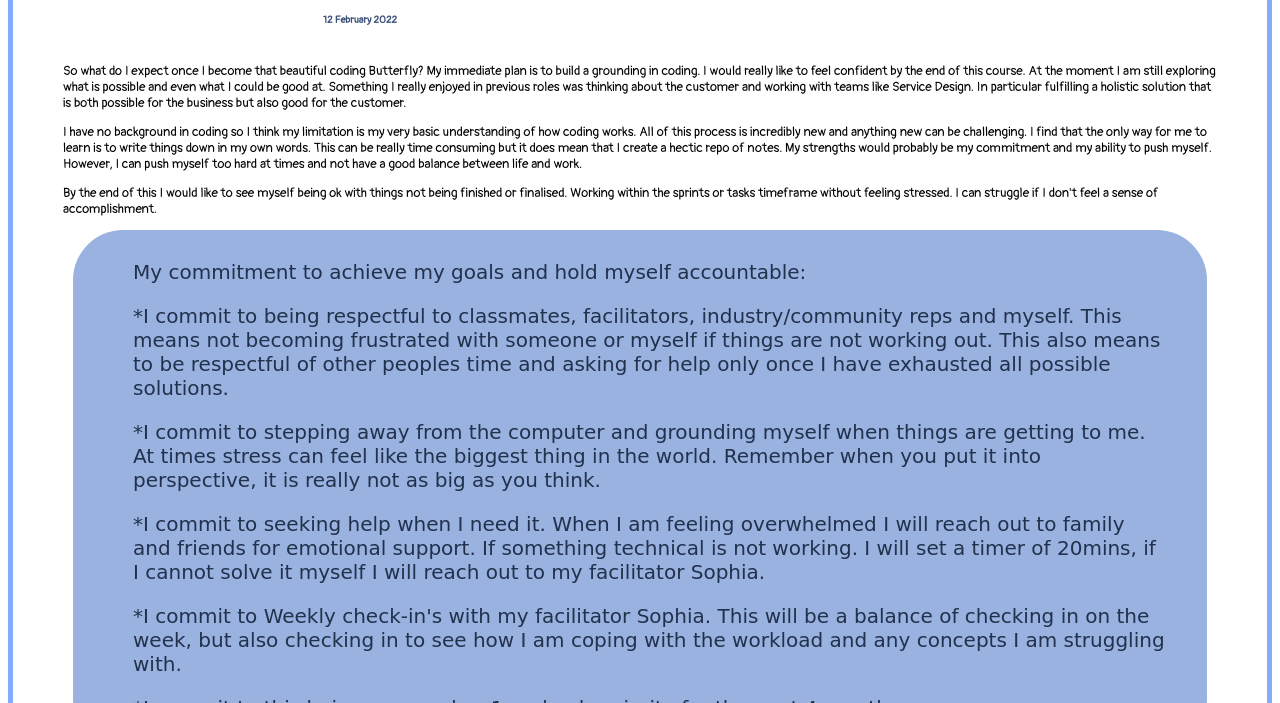
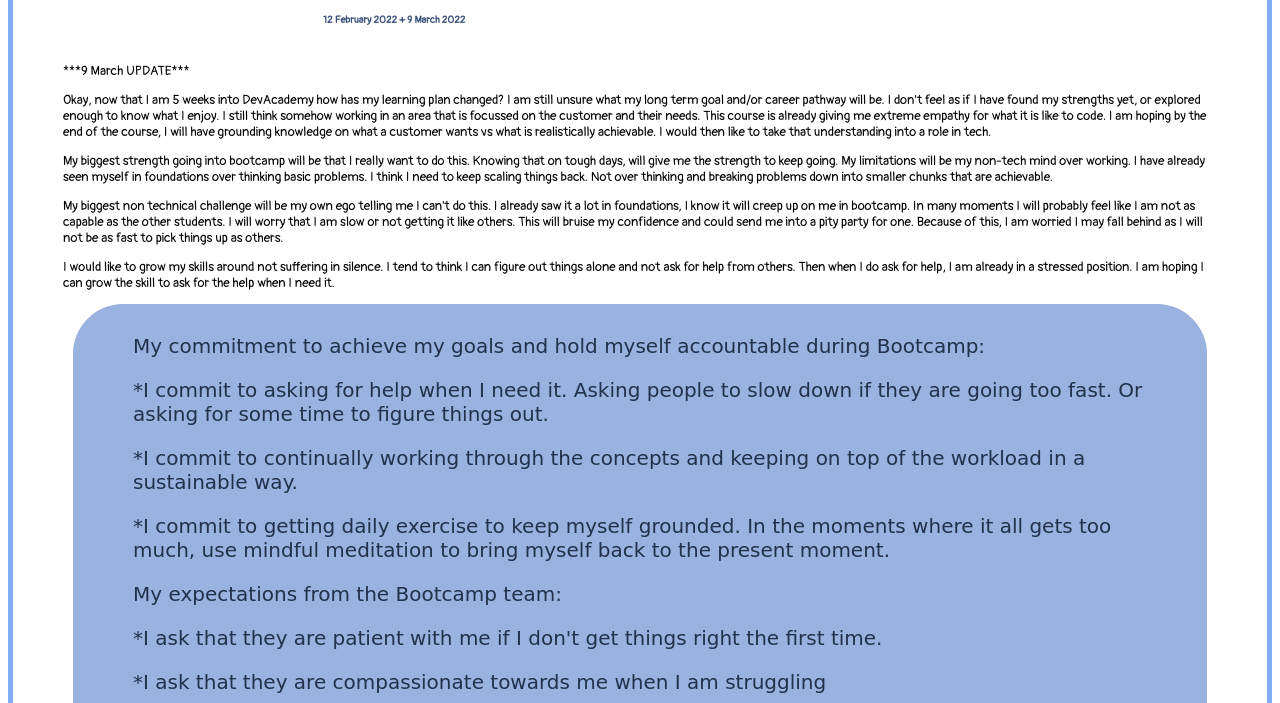
Before and after one commit to saffron-bush/saffron-bush.github.io, a plain HTML site: page blog/learning-plan.html in a window 1280 px wide. Shown: the part 249-952 px from the top of the page. Drawn offline with nearby package versions, Linux system fonts and the light colour scheme; a web font is replaced by a local one.

Commit message:
updated bootcamp learning plan

```diff
--- a/blog/learning-plan.html
+++ b/blog/learning-plan.html
@@ -25,55 +25,128 @@
         <div>
 
         <h2>My Commitment of how I will evolve from a Caterpillar to become a Coding Butterfly </h2>
-          <h3 style="text-align: left">12 February 2022</h3>
+          <h3 style="text-align: left">12 February 2022 + 9 March 2022</h3>
       </div>
+      <p>
+        ***9 March UPDATE***
+      </p>
+      <p>
+        Okay, now that I am 5 weeks into DevAcademy how has my learning plan changed?
 
-      <P> So what do I expect once I become that beautiful coding Butterfly? My immediate plan is to build a grounding in coding.
+        I am still unsure what my long term goal and/or career pathway will be. I don't feel as if I have found my strengths yet, or explored enough to know what I enjoy. I still think somehow working in an area that is focussed on the customer and their needs. This course is already giving me extreme empathy for what it is like to code. I am hoping by the end of the course, I will have grounding knowledge on what a customer wants vs what is realistically achievable. I would then like to take that understanding into a role in tech.
+      </p>
+      <p>
+        My biggest strength going into bootcamp will be that I really want to do this. Knowing that on tough days, will give me the strength to keep going. My limitations will be my non-tech mind over working. I have already seen myself in foundations over thinking basic problems. I think I need to keep scaling things back. Not over thinking and breaking problems down into smaller chunks that are achievable.
+      </p>
+      <p>
+        My biggest non technical challenge will be my own ego telling me I can't do this. I already saw it a lot in foundations, I know it will creep up on me in bootcamp. In many moments I will probably feel like I am not as capable as the other students. I will worry that I am slow or not getting it like others. This will bruise my confidence and could send me into a pity party for one. Because of this, I am worried I may fall behind as I will not be as fast to pick things up as others.
+      </p>
+      <p>
+        I would like to grow my skills around not suffering in silence. I tend to think I can figure out things alone and not ask for help from others. Then when I do ask for help, I am already in a stressed position. I am hoping I can grow the skill to ask for the help when I need it.
+      </p>
+        <div style= "margin:10px 50px 10px 50px;background-color:#99b2e0; border-radius:50px;padding:10px 0px 10px 0px" class= "blog-Shizuru-font">
+
+          <p style="margin-left:60px">
+            My commitment to achieve my goals and hold myself accountable during Bootcamp:
+          </p>
+
+          <p style="margin-left:60px">
+            *I commit to asking for help when I need it. Asking people to slow down if they are going too fast. Or asking for some time to figure things out.
+          </p>
+
+          <p style="margin-left:60px">
+            *I commit to continually working through the concepts and keeping on top of the workload in a sustainable way.
+          </P>
+
+          <p style="margin-left:60px">
+            *I commit to getting daily exercise to keep myself grounded. In the moments where it all gets too much,  use mindful meditation to bring myself back to the present moment.
+          </P>
+
+          <p style="margin-left:60px">
+            My expectations from the Bootcamp team:
+          </p>
+
+          <p style="margin-left:60px">
+              *I ask that they are patient with me if I don't get things right the first time.
+          </p>
+
+          <p style="margin-left:60px">
+              *I ask that they are compassionate towards me when I am struggling
+          </p>
+
+          <p style="margin-left:60px">
+            *I ask that they are honest with me if they feel that my coding needs more work.
+          </p>
+
+      </div>
+      </p>
+
+
+      <P>
+          ***Previous post made on 12th of February***
+      </p>
+      <p>
+          So what do I expect once I become that beautiful coding Butterfly? My immediate plan is to build a grounding in coding.
           I would really like to feel confident by the end of this course.
           At the moment I am still exploring what is possible and even what I could be good at.
           Something I really enjoyed in previous roles was thinking about the customer and working with teams like Service Design.
-          In particular fulfilling a holistic solution that is both possible for the business but also good for the customer.</P>
+          In particular fulfilling a holistic solution that is both possible for the business but also good for the customer.
+      </P>
 
-         <p> I have no background in coding so I think my limitation is my very basic understanding of how coding works.
+      <p>
+          I have no background in coding so I think my limitation is my very basic understanding of how coding works.
           All of this process is incredibly new and anything new can be challenging.
           I find that the only way for me to learn is to write things down in my own words.
           This can be really time consuming but it does mean that I create a hectic repo of notes.
           My strengths would probably be my commitment and my ability to push myself.
-          However, I can push myself too hard at times and not have a good balance between life and work.<p>
+          However, I can push myself too hard at times and not have a good balance between life and work.
+      </p>
 
-         <p>By the end of this I would like to see myself being ok with things not being finished or finalised.
-          Working within the sprints or tasks timeframe without feeling stressed.
-          I can struggle if I don't feel a sense of accomplishment.</P>
+      <p>
+        By the end of this, I would like to see myself being ok with things not being finished or finalised.
+        Working within the sprints or tasks timeframe without feeling stressed.
+        I can struggle if I don't feel a sense of accomplishment.
+      </P>
 
-      <div style= "margin:10px 50px 10px 50px;background-color:#99b2e0; border-radius:50px;padding:10px 0px 10px 0px"  class= "blog-Shizuru-font">
-        <p style="margin-left:60px">
-            My commitment to achieve my goals and hold myself accountable: <p>
+        <div style= "margin:10px 50px 10px 50px;background-color:#99b2e0; border-radius:50px;padding:10px 0px 10px 0px" class= "blog-Shizuru-font">
 
-           <p style="margin-left:60px">*I commit to being respectful to classmates, facilitators, industry/community reps and myself.
+            <p style="margin-left:60px">
+            My commitment to achieve my goals and hold myself accountable:
+            </p>
+
+           <p style="margin-left:60px">
+              *I commit to being respectful to classmates, facilitators, industry/community  reps and myself.
                This means not becoming frustrated with someone or myself if things are not working out.
-               This also means to be respectful of other peoples time and asking for help only once I have exhausted all possible solutions.</p>
+               This also means to be respectful of other peoples time and asking for help only once I have exhausted all possible solutions.
+            </p>
 
-            <p style="margin-left:60px">*I commit to stepping away from the computer and grounding myself when things are getting to me.
+            <p style="margin-left:60px">
+              *I commit to stepping away from the computer and grounding myself when things are getting to me.
                 At times stress can feel like the biggest thing in the world.
-                Remember when you put it into perspective, it is really not as big as you think.</P>
+                Remember when you put it into perspective, it is really not as big as you think.
+            </P>
 
-            <p style="margin-left:60px">*I commit to seeking help when I need it.
+            <p style="margin-left:60px">
+              *I commit to seeking help when I need it.
                 When I am feeling overwhelmed I will reach out to family and friends for emotional support.
                 If something technical is not working.
-                I will set a timer of 20mins, if I cannot solve it myself I will reach out to my facilitator Sophia.</P>
+                I will set a timer of 20mins, if I cannot solve it myself I will reach out to my facilitator Sophia.
+            </P>
 
-            <p style="margin-left:60px">*I commit to Weekly check-in's with my facilitator Sophia. This will be a balance of checking in on the week, but also checking in to see how I am coping with the workload and any concepts I am struggling with.</p>
+            <p style="margin-left:60px">
+              *I commit to Weekly check-in's with my facilitator Sophia. This will be a balance of checking in on the week, but also checking in to see how I am coping with the workload and any concepts I am struggling with.</p>
 
             <p style="margin-left:60px">*I commit to this being my number 1 and only priority for the next 4 months. </p>
 
         </div>
 
-
-
-         <p>I also hope that this post has made you believe that... <span style="font-size: 20px">Everything is a Learnable Skill.</span> but only if you put commitment and dedication in.
+         <p>
+           I also hope that this post has made you believe that... <span style="font-size: 20px">Everything is a Learnable Skill.</span> but only if you put commitment and dedication in.
         </p>
 
-        <p>Everything is a learnable skill is my virtual journey through the weird and wonderful world of coding, <a href="https://saffron-bush.github.io/index.html">click here to see more posts</a></p>
+        <p>
+          Everything is a learnable skill is my virtual journey through the weird and wonderful world of coding, <a href="https://saffron-bush.github.io/index.html">click here to see more posts</a>
+        </p>
 
 
           <div>
```
